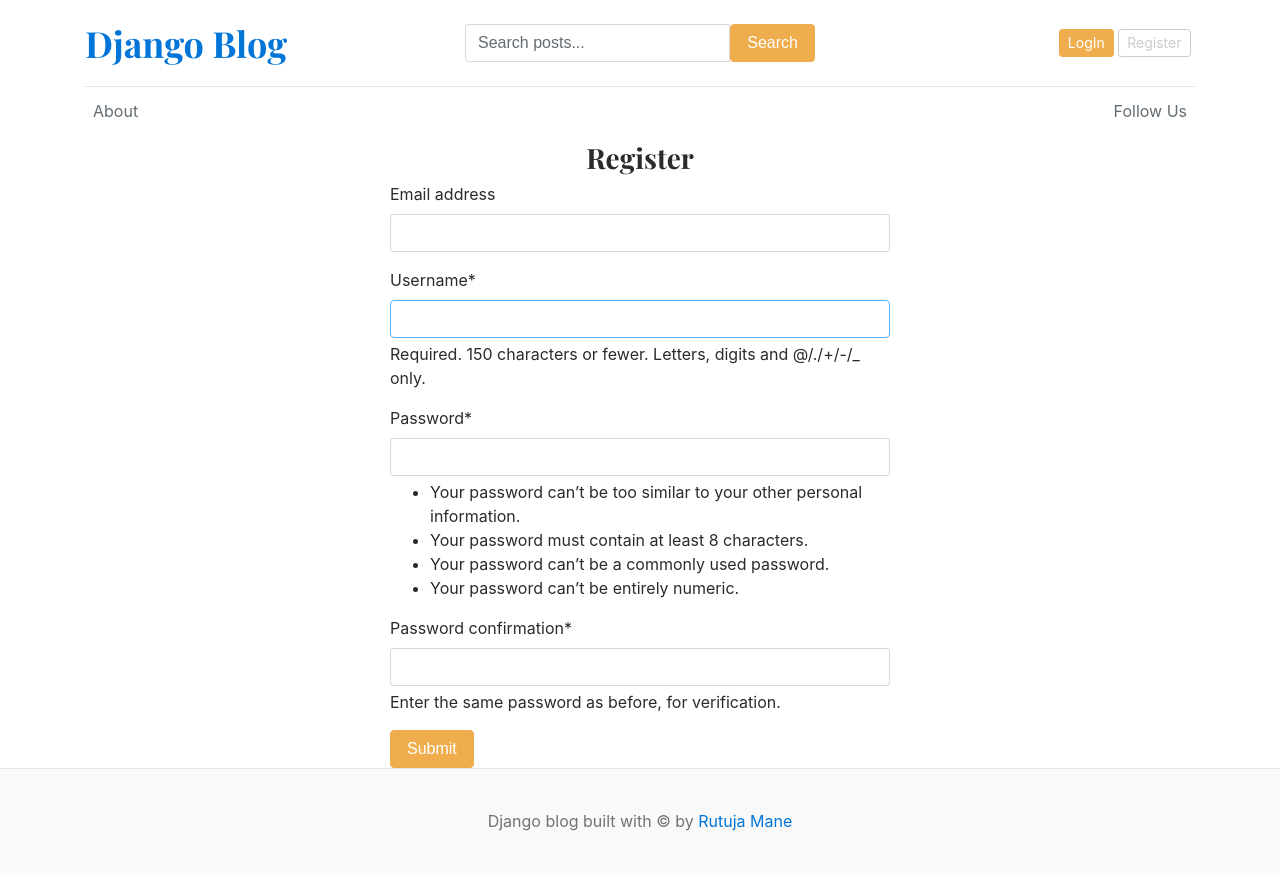
After one commit to manerutuja22/Django-blog, a Django app: page /register/ in a window 1280 px wide. The commit adds this page. Run offline with Django 5.2, Linux system fonts and the light colour scheme; data that the repository does not hold is empty; some libraries are stand-ins or nearby versions.

Commit message:
Registration and login functionality

```diff
--- /dev/null
+++ b/blog_main/forms.py
@@ -0,0 +1,7 @@
+from django.contrib.auth.models import User
+from django.contrib.auth.forms import UserCreationForm
+
+class RegistrationForm(UserCreationForm):
+  class Meta:
+    model = User
+    fields = ('email', 'username', 'password1', 'password2')
--- a/blog_main/settings.py
+++ b/blog_main/settings.py
@@ -38,6 +38,8 @@ INSTALLED_APPS = [
     'django.contrib.messages',
     'django.contrib.staticfiles',
     'blogs',
+    'crispy_forms',
+    'crispy_bootstrap4',
 ]
 
 MIDDLEWARE = [
@@ -131,3 +133,5 @@ DEFAULT_AUTO_FIELD = 'django.db.models.BigAutoField'
 
 MEDIA_URL = '/media/'
 MEDIA_ROOT = BASE_DIR /'media'
+
+CRISPY_TEMPLATE_PACK = 'bootstrap4'
--- a/blog_main/urls.py
+++ b/blog_main/urls.py
@@ -27,7 +27,11 @@ urlpatterns = [
     path('category/',include('blogs.urls')),
     path('about/', BlogsView.about, name='about'),
     path('follow-us/', BlogsView.follow_us, name='follow_us'),
+    path('register/',views.register, name='register'),
+    path('login/', views.login, name='login'),
 
-    path('<slug:slug>/', BlogsView.blogs, name='blogs'),
+    path('blogs/<slug:slug>/', BlogsView.blogs, name='blogs'),
+    path('blogs/search', BlogsView.search, name='search'),
+    path('logout/',views.logout, name='logout'),
 
 ] + static(settings.MEDIA_URL, document_root=settings.MEDIA_ROOT)
--- a/blog_main/views.py
+++ b/blog_main/views.py
@@ -1,6 +1,9 @@
 # from django.http import HttpResponse
-from django.shortcuts import render
+from django.shortcuts import render , redirect
 from blogs.models import Category,Blog
+from .forms import RegistrationForm
+from django.contrib.auth.forms import AuthenticationForm
+from django.contrib import auth
 
 def home(request):
   # categories = Category.objects.all()
@@ -17,3 +20,39 @@ def home(request):
   }
 
   return render(request, 'home.html', context)
+
+def register(request):
+  if request.method == 'POST':
+    form = RegistrationForm(request.POST)
+    if form.is_valid():
+      form.save()
+      return redirect('register')
+    else:
+      print(form.errors)
+  else:
+    form = RegistrationForm()
+  context = {
+    'form':form,
+  }
+  return render(request, 'register.html',context)
+
+def login(request):
+  if request.method == "POST":
+    form = AuthenticationForm(request, request.POST)
+    if form.is_valid():
+      username = form.cleaned_data['username']
+      password = form.cleaned_data['password']
+
+      user = auth.authenticate(username = username , password=password)
+      if user is not None:
+        auth.login(request, user)
+      return redirect('home')
+  form = AuthenticationForm()
+  context = {
+    'form':form,
+  }
+  return render(request, 'login.html',context)
+
+def logout(request):
+  auth.logout(request)
+  return redirect('home')
--- a/blogs/urls.py
+++ b/blogs/urls.py
@@ -4,6 +4,6 @@ from . import views
 
 
 urlpatterns = [
-    path('search/', views.search, name='search'),
+
     path('<int:category_id>/',views.posts_by_category, name='posts_by_category'),
 ]
--- a/templates/base.html
+++ b/templates/base.html
@@ -76,32 +76,39 @@
 
         <!-- Sign In and Register -->
         <div class="col-md-4 d-flex justify-content-end align-items-center">
-
+            {% if not user.is_authenticated %}
             <a
                 class="btn btn-sm btn-warning"
-                href="#"
+                href="{% url 'login' %}"
             >
-                Sign In
+                LogIn
             </a>
 
             &nbsp;
 
             <a
                 class="btn btn-sm btn-outline-secondary"
-                href="#"
+                href="{% url 'register' %}"
             >
                 Register
             </a>
+          {% else %}
+          <span>You are logged in as {{ user }} </span>
+          &emsp;
+          <span><a href="{% url 'logout' %}">Logout</a></span>
+          &emsp;
+          <span><a
+              class="btn btn-sm btn-warning ml=2"
+              href="{% url 'home' %}"
+          >
+              Home
+          </a></span>
+          {% endif %}
 
            &nbsp;
 
             <!-- Home -->
-          <a
-              class="btn btn-sm btn-warning ml=2"
-              href="{% url 'home' %}"
-          >
-              Home
-          </a>
+
 
         </div>
 
--- /dev/null
+++ b/templates/register.html
@@ -0,0 +1,13 @@
+{% extends 'base.html' %}
+
+{% block content %}
+{% load crispy_forms_tags %}
+
+<h3 class="text-center">Register</h3>
+<form action="{% url 'register' %}" method="POST" style="width:500px; margin:auto;">
+      {% csrf_token %}
+      {{ form | crispy }}
+
+  <button type="submit" class="btn btn-warning">Submit</button>
+</form>
+{% endblock %}
```
Also changed, not shown: templates/login.html (added, +14 -0 lines).
